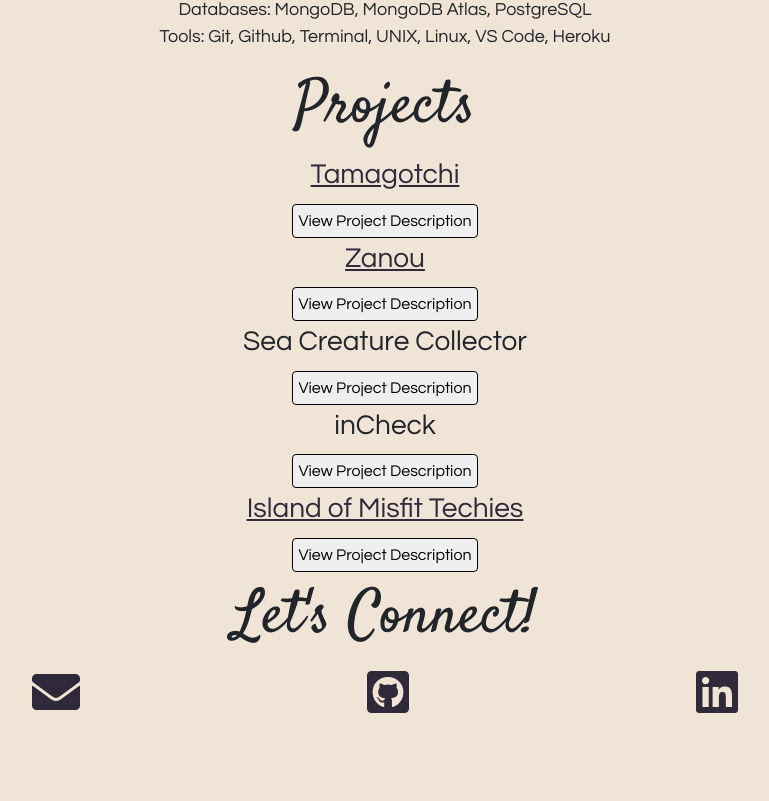
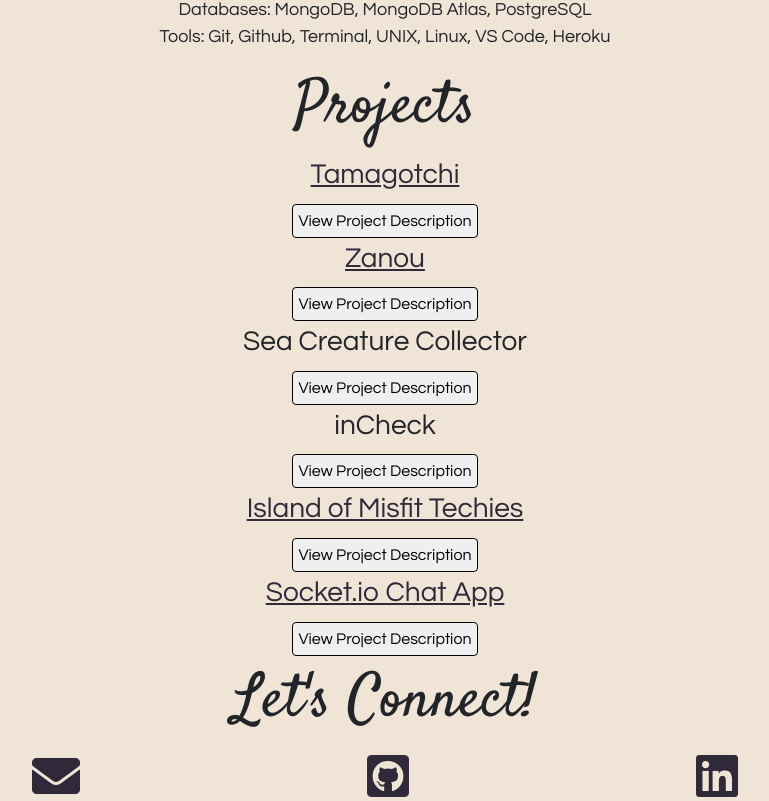
Before and after one commit to BrittanyMBui/portfolio-in-react, a React (Create React App) app: page / in a window 1280 px wide. Shown: the part 1492-2293 px from the top of the page, without its empty margins (255-1024 px from the left). Before the commit the page ends 2209 px from the top, so only its background shows below. Built offline with nearby package versions, Linux system fonts and the light colour scheme.

Commit message:
Adds socket.io chatapp description to projects

```diff
--- a/src/components/Projects.js
+++ b/src/components/Projects.js
@@ -3,6 +3,8 @@ import iomt from '../images/iomt.png';
 import iomt2 from '../images/iomt2.png';
 import zanou from '../images/zanou.png';
 import tama from '../images/tama.png';
+import chathomepage from '../images/chathomepage.png';
+import chatroom from '../images/chatroom.png';
 
 class Projects extends React.Component {
     state = {
@@ -11,6 +13,7 @@ class Projects extends React.Component {
         showProjectTwo: false,
         showProjectThree: false,
         showProjectFour: false,
+        showProjectFive: false,
     }
 
 
@@ -51,6 +54,14 @@ class Projects extends React.Component {
         this.setState((prevState) => {
             return {
                 showProjectFour: !prevState.showProjectFour
+            }
+        })
+    }
+
+    toggleProject5Handler = (event) => {
+        this.setState((prevState) => {
+            return {
+                showProjectFive: !prevState.showProjectFive
             }
         })
     }
@@ -158,7 +169,7 @@ render () {
                     This was my capstone project at General Assembly. I chose to build a space for women and underrepresented people in technology. I built this
                     project using MongoDB, Express, React, and Node. I did all of the CSS and styling from scratch.
                     This application includes a customized news feed after user login and a journal-like page where
-                    a user could create/view/edit/delete their own plaintext content. I integreated the TinyMCE rich text editor for the user created content. On the server-side, I
+                    a user could create/view/edit/delete their own plaintext content. I integrated the TinyMCE rich text editor for the user created content. On the server-side, I
                     created a User model and Posts model to pass posts and user data from the server to React. I also implemented JWT authentication and route authorization.
                     I had a questionable amount of fun implementing auth from Express to React. I really enjoyed refactoring my routes in Express and testing new ones in Postman.
                     I used Bcryptjs to hash passwords in the database.
@@ -172,6 +183,23 @@ render () {
                 </p>
                 </div>
             </article>
+            <article className="project-five">
+                <h3><a href="https://github.com/BrittanyMBui/chat-app" target="_blank"><u>Socket.io Chat App</u></a></h3>
+                <button onClick={this.toggleProject5Handler}>
+                    {this.state.showProjectFive ? 'Hide' : 'View' } Project Description
+                </button>
+                <div style={{ display: this.state.showProjectFive ? 'block' : 'none' }}>
+                <p className="project-desc">
+                    This app is a very simple chat service that was built using JavaScript, React, Node, and Socket.io.
+                    A user can navigate to the homepage, type in the name of a chatroom, and enter the chatroom. Inside of the specific chatroom,
+                    the user can send a message which will be received by any other participants in the chatroom. I built this quick project
+                    to learn how to use Socket.io and implement real time sending and receiving of data between users.
+                    <img src={chathomepage} alt="chat app homepage" className="project-photo" />
+                    <br />
+                    <img src={chatroom} alt="chatroom" className="project-photo" />
+                </p>
+                </div>
+            </article>
         </div>
         );
     }
```
Also changed, not shown: src/images/chathomepage.png (added), src/images/chatroom.png (added).
